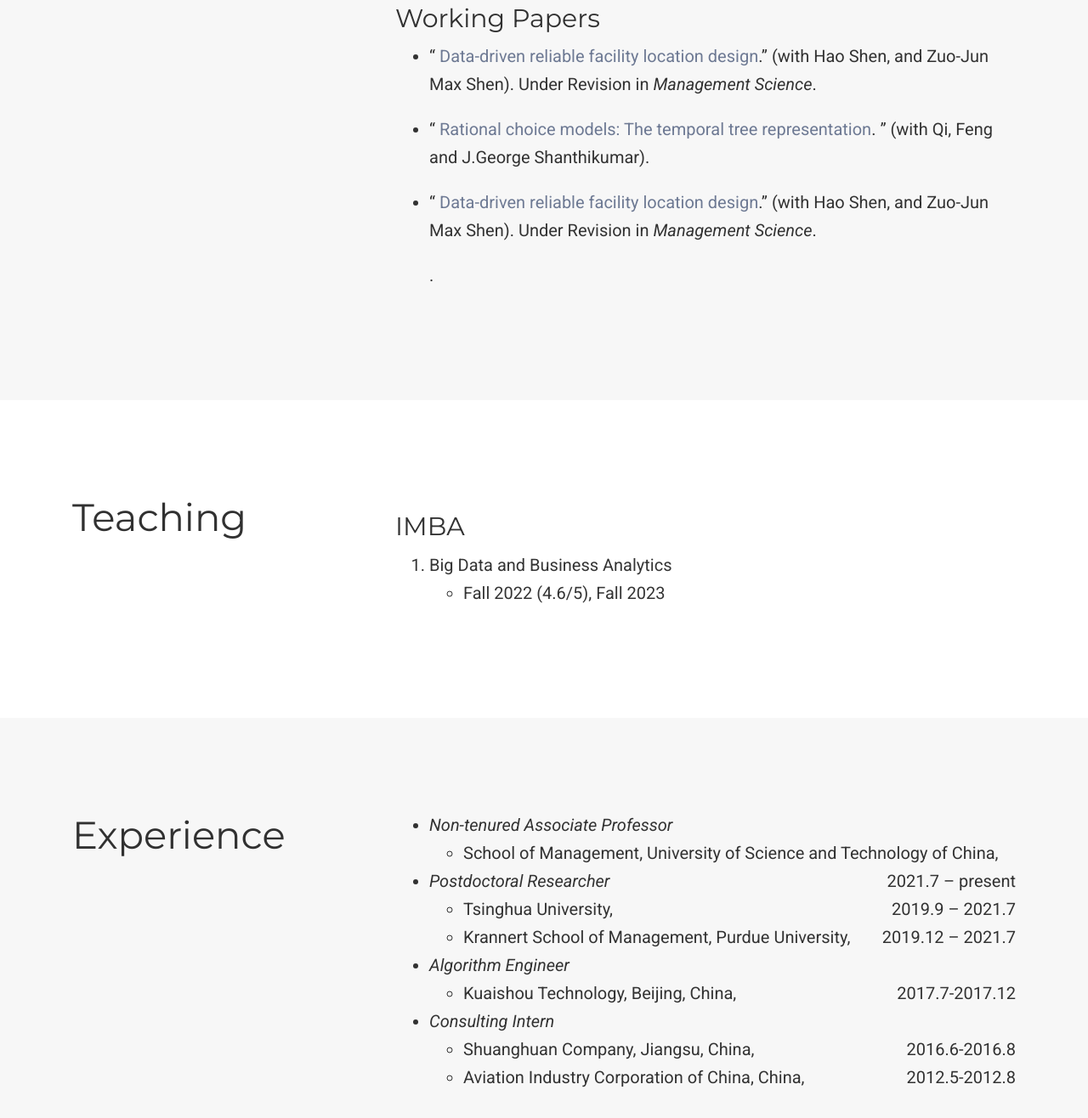
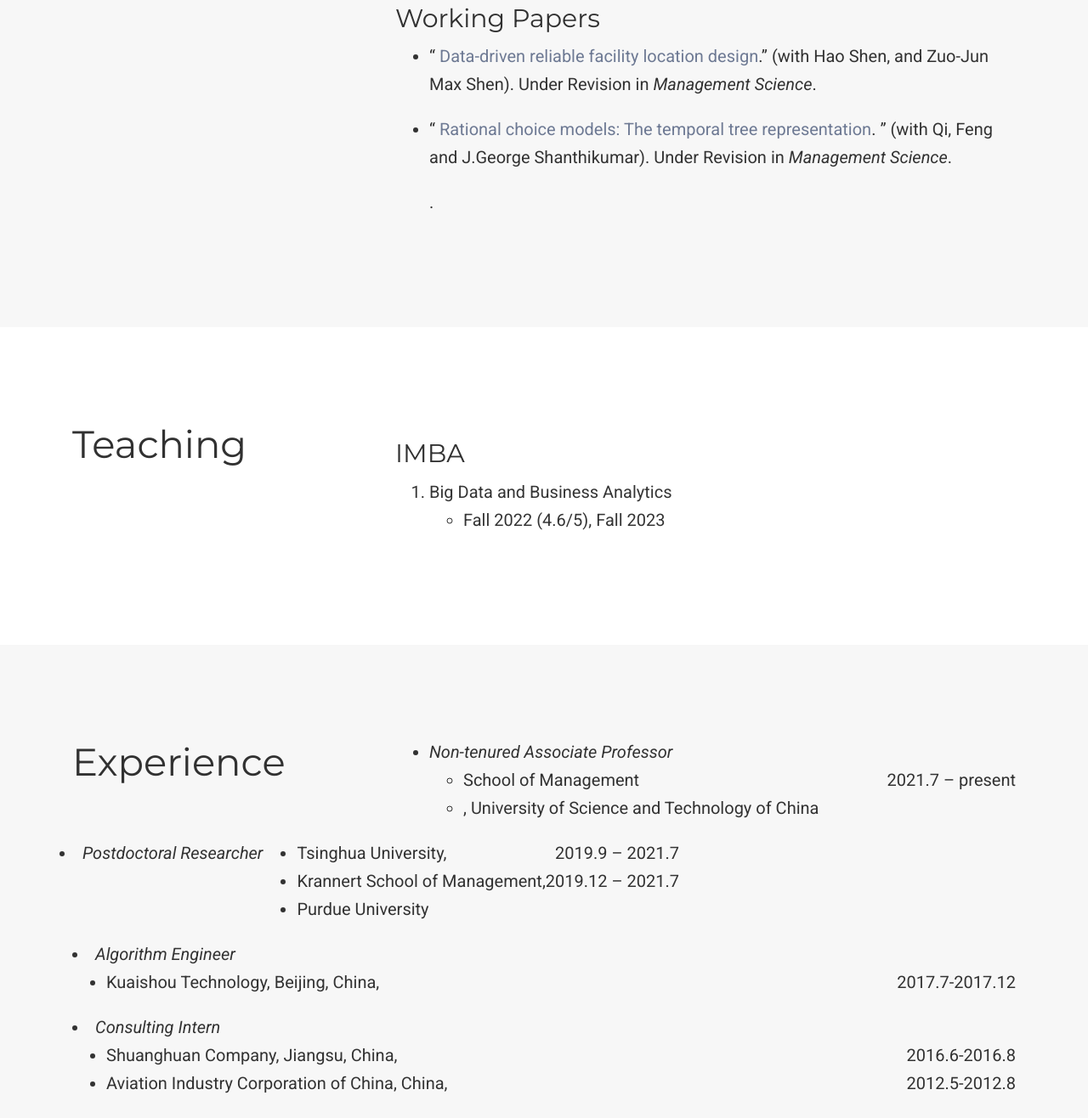
Before and after one commit to MerylXue/MerylXue.github.io, a plain HTML site: page index.html in a window 1280 px wide. Shown: the part 1944-3260 px from the top of the page at 85% size. Drawn offline with nearby package versions, Linux system fonts and the light colour scheme; some icons are missing.

Commit message:
Update index.html

```diff
--- a/index.html
+++ b/index.html
@@ -493,7 +493,7 @@
 <ul>
 <li><p>&ldquo;<a href="https://ssrn.com/abstract=4525872" target="_blank"> Data-driven reliable facility location design</a>.&rdquo; (with Hao Shen, and Zuo-Jun Max Shen).  Under Revision in <em>Management Science</em>.</p></li>
 
-<li><p>&ldquo;<a href="https://ssrn.com/abstract= 4653687" target="_blank"> Rational choice models: The temporal tree representation</a>. &rdquo; (with Qi, Feng and J.George Shanthikumar). <li><p>&ldquo;<a href="https://ssrn.com/abstract=4525872" target="_blank"> Data-driven reliable facility location design</a>.&rdquo; (with Hao Shen, and Zuo-Jun Max Shen).  Under Revision in <em>Management Science</em>.</p></li>
+<li><p>&ldquo;<a href="https://ssrn.com/abstract= 4653687" target="_blank"> Rational choice models: The temporal tree representation</a>. &rdquo; (with Qi, Feng and J.George Shanthikumar).   Under Revision in <em>Management Science</em>.</p></li>
 .</p></li>
 
 <!-- <li><p>&ldquo;<a href="https://onlinelibrary.wiley.com/doi/10.1002/nav.21945" target="_blank">Spatial pricing and product allocation in online retailing</a>.&rdquo; (with Long He). <em>Naval Research Logistics (NRL)</em> 67(8),  670-684. 2020.</p></li>
@@ -604,8 +604,9 @@
     <ul>
     <li><em> Non-tenured Associate Professor</em></li>
     <ul>
-        <li>School of Management, University of Science and Technology of China,   <div class="float-right">
+        <li>School of Management   <div class="float-right">
             2021.7 –  present
+          <li> , University of Science and Technology of China
           </div> </li>
 
 
@@ -616,8 +617,9 @@
         <li>Tsinghua University,   <div class="float-right">
             2019.9 –  2021.7
           </div> </li>
-        <li>Krannert School of Management, Purdue University, <div class="float-right">
+        <li>Krannert School of Management,  <div class="float-right">
             2019.12 – 2021.7
+            <li>Purdue University
           </div> </li>
 
     </ul>
```
